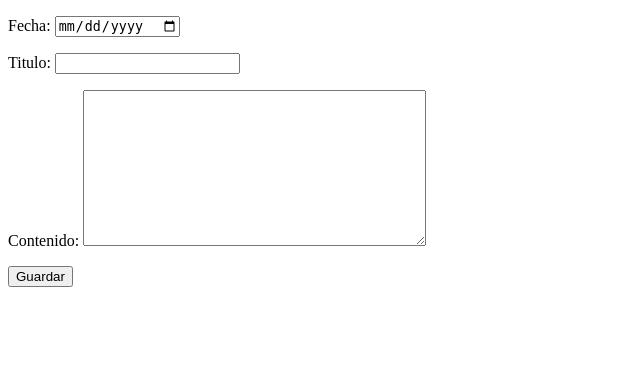
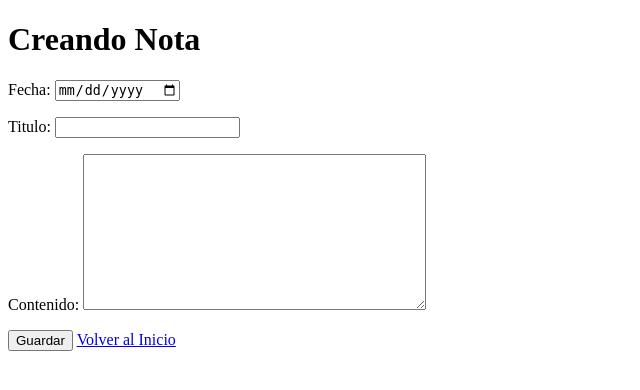
Before and after one commit to RyanValdivia/pweb2-teoria, a Django app: page /crearNota/ in a window 1280 px wide. Shown: the top 390 px of the page, without its empty margins (0-640 px from the left). Run offline with Django 5.2, Linux system fonts and the light colour scheme.

Commit message:
se crearon clases para colocar css al titulo y un boton para redireccionar a la pagina principal

```diff
--- a/agenda/notas/templates/notas/crearNota.html
+++ b/agenda/notas/templates/notas/crearNota.html
@@ -9,11 +9,13 @@
     <link rel="stylesheet" href="{% static 'form.css' %}">
 </head>
 <body>
-    <div>
+    <div class="container">
+        <h1>Creando Nota</h1>
         <form method="post">
             {% csrf_token %}
             {{ form.as_p }}
-            <button type="submit">Guardar</button>
+            <button type="submit" class="btn-submit">Guardar</button>
+            <a href="{% url 'lista_notas' %}" class="btn-back">Volver al Inicio</a>
         </form>
     </div>
 </body>
```
